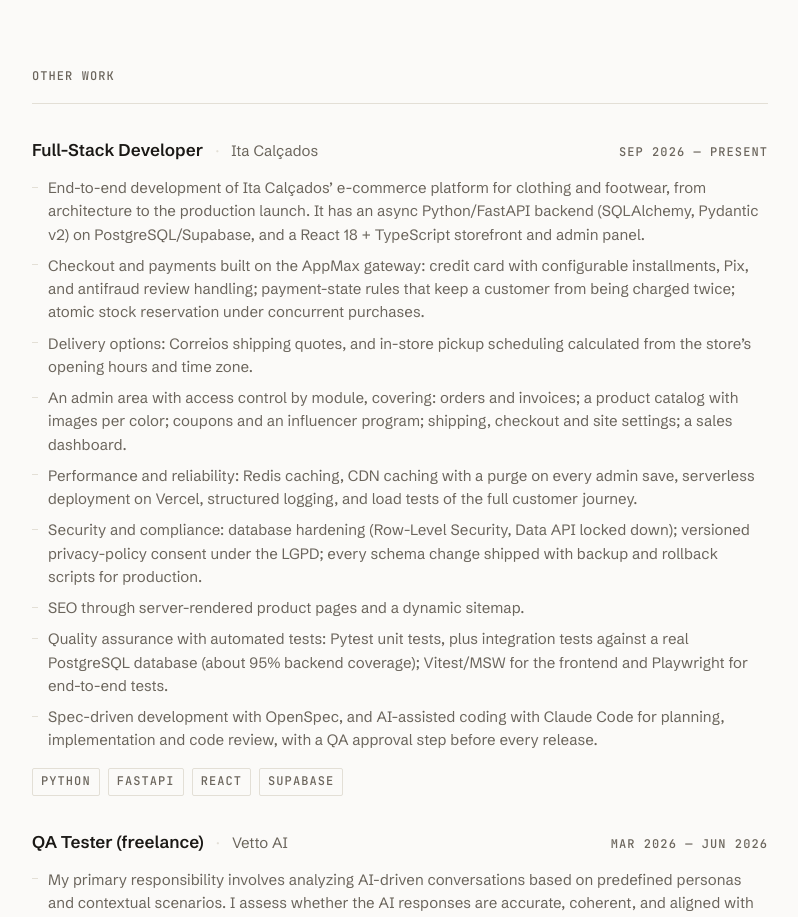
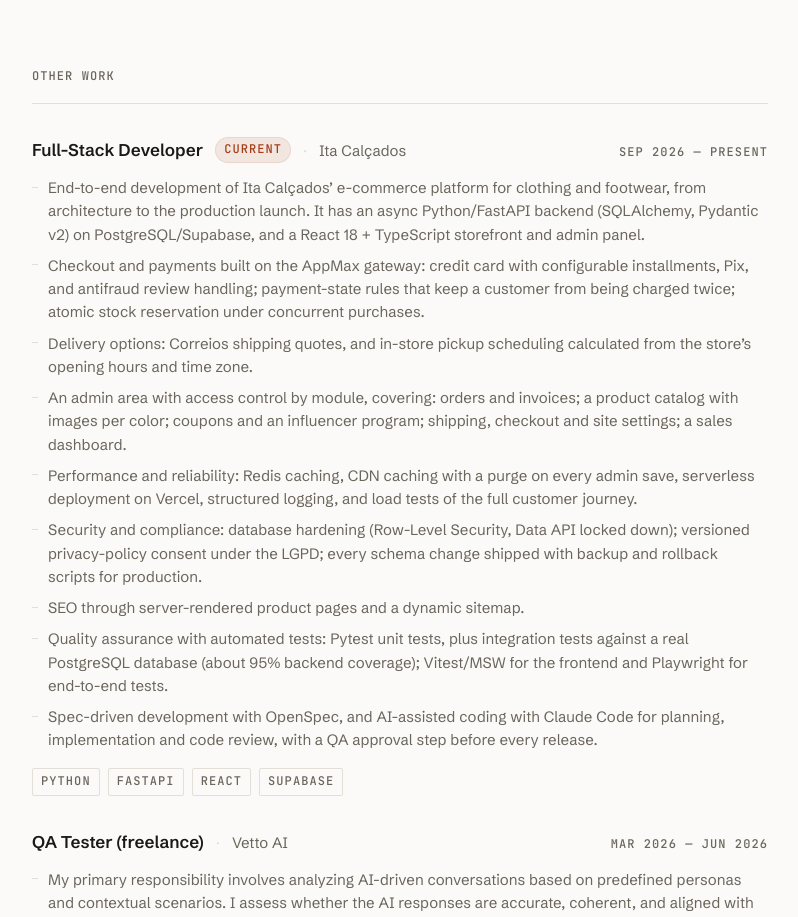
Before and after one commit to joaopedroldavid-del/my-portfolio, an Angular app: page /en in a window 1280 px wide. Shown: the part 4600-5517 px from the top of the page, without its empty margins (368-1166 px from the left). Built offline with nearby package versions, Linux system fonts and the light colour scheme; no server answers.

Commit message:
ADD: tag de cargo atual nos trabalhos paralelos

```diff
--- a/src/app/sections/experience/experience.html
+++ b/src/app/sections/experience/experience.html
@@ -49,7 +49,12 @@
         <article class="xp__side" appReveal [appRevealDelay]="$index * 90">
           @for (role of org.roles; track role.start) {
             <div class="xp__side-head">
-              <h4 class="xp__title">{{ role.title[locale()] }}</h4>
+              <h4 class="xp__title">
+                {{ role.title[locale()] }}
+                @if (isCurrent(role)) {
+                  <span class="xp__now">{{ t().experience.current }}</span>
+                }
+              </h4>
               <p class="xp__side-org">{{ org.name }}</p>
               <p class="xp__range">{{ range(role) }}</p>
             </div>
```
